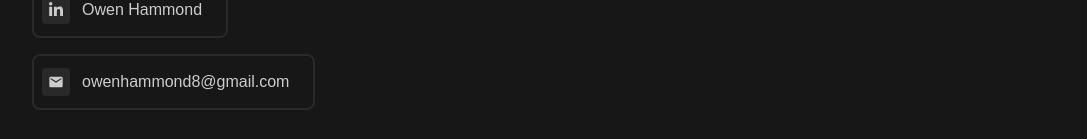
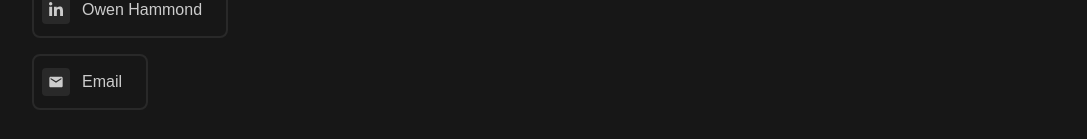
Before and after one commit to OwenHammond8/owenhammond.me, a React (Vite) app: page / in a window 1280 px wide. Shown: the part 2346-2485 px from the top of the page, without its empty margins (96-1183 px from the left). Built offline with nearby package versions, Linux system fonts and the light colour scheme.

Commit message:
Mobile compatibility update?

```diff
--- a/src/App.tsx
+++ b/src/App.tsx
@@ -29,37 +29,28 @@ export default function App() {
     },
     {
       icon: <MdEmail />,
-      title: "owenhammond8@gmail.com",
-      href: "mailto:owenhammond8@gmail.com",
+      title: "Email",
+      href: "mailto:owen@example.com",
     },
   ];
 
   useEffect(() => {
-    const fetchProjects = async () => {
-      await fetch("./projects.json")
-        .then((res) => res.json())
-        .then((data) => setProjects(data))
-        .catch((err) => console.error("Error fetching projects", err));
-    };
-
-    fetchProjects();
+    // Fetch projects data
+    fetch("/projects.json")
+      .then((res) => res.json())
+      .then((data) => setProjects(data));
   }, []);
 
   return (
     <main className="w-full min-h-screen h-full py-8 flex flex-col items-center bg-background text-text">
       <nav className="px-6 pb-6 w-full flex justify-between items-center text-white">
-        <h2 className="ml-6">Engineering Portfolio</h2>{" "}
-        {/* Add margin-left to align with the links */}
+        <h2 className="ml-6">Engineering Portfolio</h2>
         <ul className="flex gap-5 mr-6">
-          {" "}
-          {/* Add margin-right to align with the title */}
-          {navLinks.map((link, i) => {
-            return (
-              <li key={i}>
-                <a href={`#${link.id}`}>{link.title}</a>
-              </li>
-            );
-          })}
+          {navLinks.map((link, i) => (
+            <li key={i}>
+              <a href={`#${link.id}`}>{link.title}</a>
+            </li>
+          ))}
         </ul>
       </nav>
 
@@ -68,7 +59,6 @@ export default function App() {
           <div className="space-y-14">
             <div className="space-y-3">
               <h3>Hello, I'm</h3>
-
               <h1 className="text-4xl font-semibold text-white tracking-wide">
                 <span className="text-primary">Owen</span> Hammond
               </h1>
@@ -85,9 +75,6 @@ export default function App() {
                 development.
               </h3>
             </div>
-            {/* <p className="max-w-[550px] leading-[2] text-lg font-semibold">
-              This portfolio is in progress!
-            </p> */}
             <p className="max-w-[550px] leading-[2] text-base"></p>
 
             <div className="space-y-6">
```
